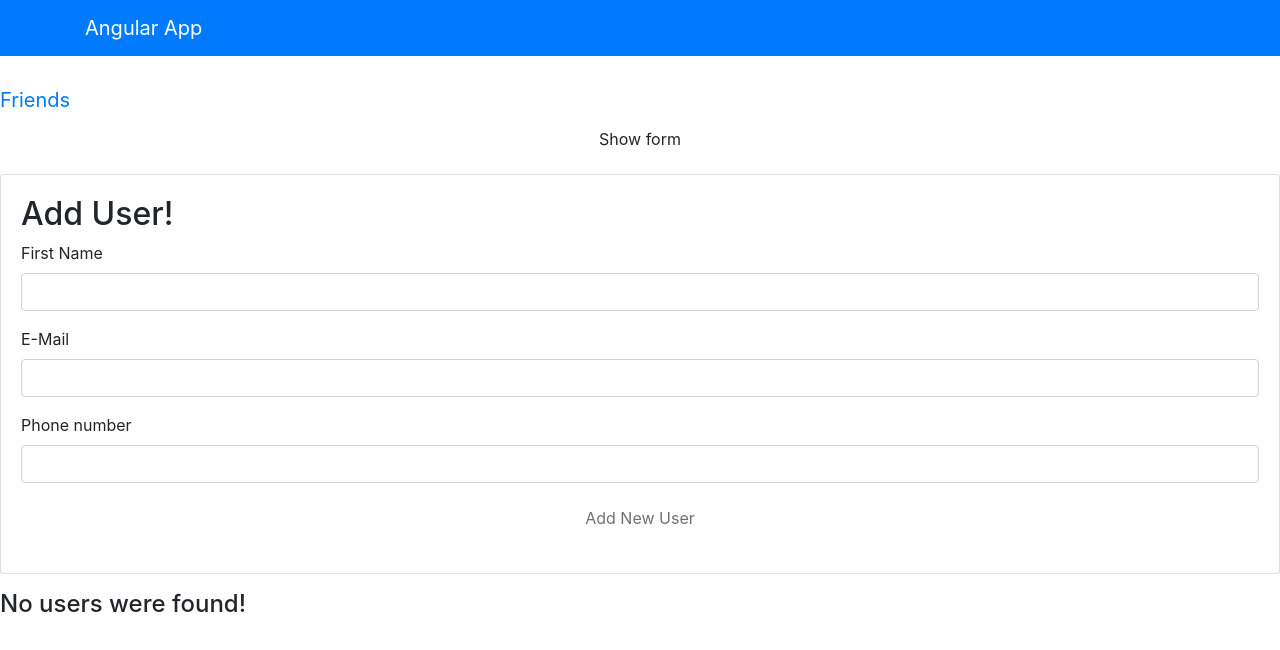
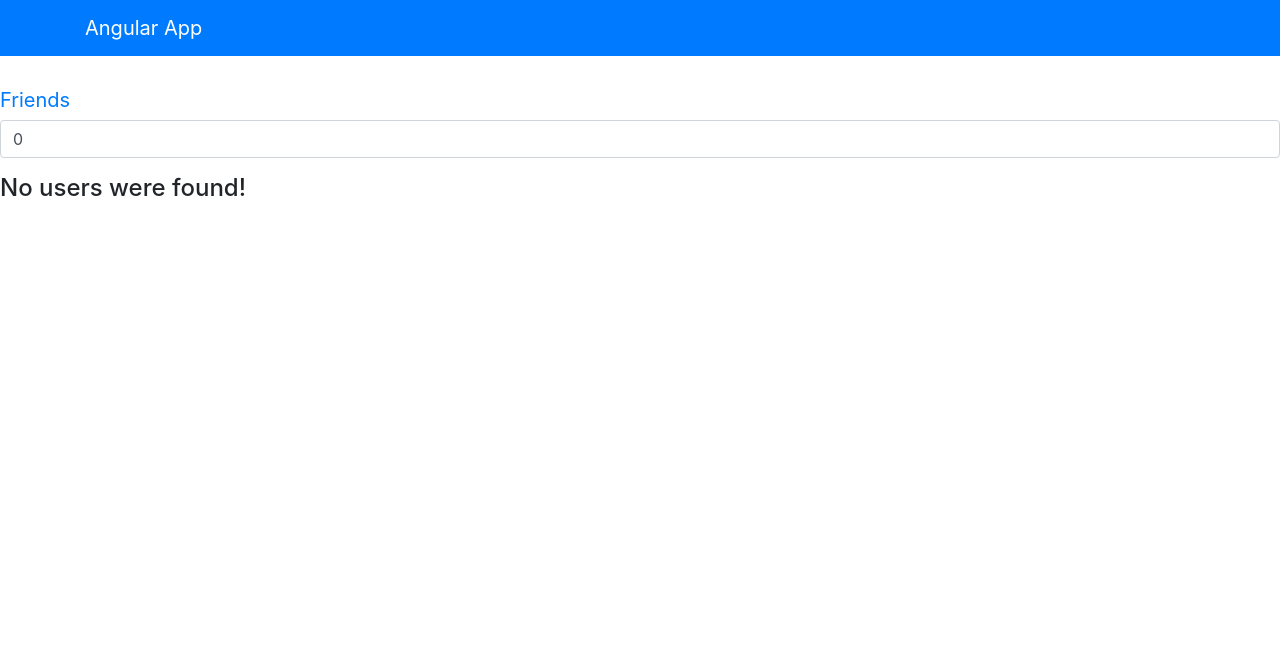
Before and after one commit to rusnak73/forms, an Angular app: page / in a window 1280 px wide. Shown: the top 650 px of the page. Built offline with nearby package versions, Linux system fonts and the light colour scheme.

Commit message:
Adding forms counter

```diff
--- a/src/app/components/users/users.component.html
+++ b/src/app/components/users/users.component.html
@@ -1,6 +1,10 @@
 <a href="#" class="navbar-brand">Friends</a>
-<button (click)="showUserForm = !showUserForm" class="btn btn-block mb-3">Show form</button>
-<div class="card card-body mb-3" *ngIf="showUserForm">
+<input value="1" min="1"  max="10" type="number" class="form-control mb-3"
+       name="firstName"
+       (change)="currentFormNumber = 0"
+       [(ngModel)]="formsAmount">
+<!--<button (click)="" class="btn btn-block mb-3">Show form</button>-->
+<div class="card card-body mb-3" *ngIf=" currentFormNumber < formsAmount">
   <h2>Add User!</h2>
   <form (submit)="onSubmit($event)">
     <div class="form-group">
@@ -23,6 +27,7 @@
     </div>
       <button (click)="addUser()" [disabled]="user.userName === '' || user.email === ''" class="btn btn-block mb-3">Add New User</button>
   </form>
+
 </div>
 <ul class="list-unstyled"
     *ngIf="users.length > 0">
--- a/src/app/components/users/users.component.ts
+++ b/src/app/components/users/users.component.ts
@@ -12,6 +12,7 @@ export class UsersComponent implements OnInit {
     userName: '',
     email: '',
     phone: null,
+    hide: true,
   };
   users: User[];
   // showExtended = true;
@@ -19,6 +20,8 @@ export class UsersComponent implements OnInit {
   // enableAdd: true;
   enabled = false;
   showUserForm = true;
+  formsAmount = 0;
+  currentFormNumber = 0;
 
   constructor() { }
 
@@ -31,10 +34,17 @@ export class UsersComponent implements OnInit {
       userName: '',
       email: '',
       phone: null,
+      hide: true,
     };
+    this.currentFormNumber++;
+    console.log(this.currentFormNumber);
+    // return this.currentFormNumber;
   }
-  onSubmit (e) {
+  onSubmit (e, counter) {
     e.preventDefault();
-    console.log(123);
+  }
+  checkFormsAmountVal() {
+    console.log(this.currentFormNumber);
+
   }
 }
```
